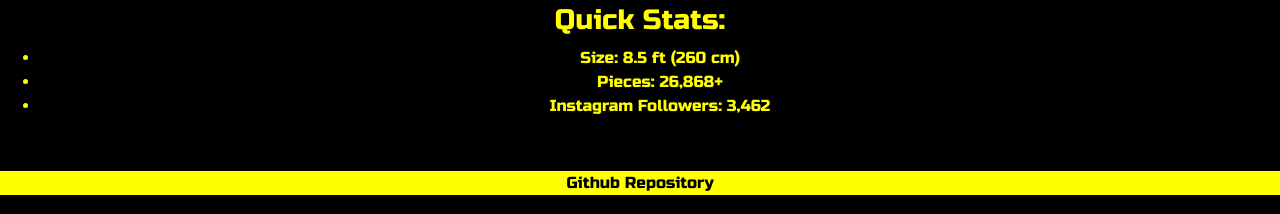
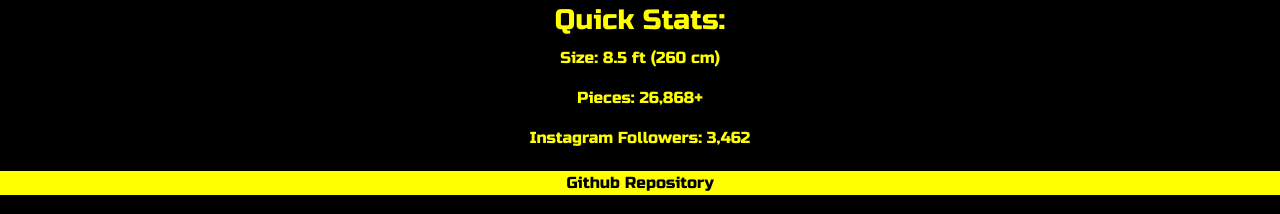
Before and after one commit to annielarkins/creativeProject1, a plain HTML site: page index.html in a window 1280 px wide. Shown: the part 605-819 px from the top of the page. Drawn offline with nearby package versions, Linux system fonts and the light colour scheme; files whose address does not match are found by name.

Commit message:
more small changes

```diff
--- a/index.html
+++ b/index.html
@@ -42,11 +42,9 @@
         Your browser does not support HTML5 video.
     </video>
     <h3> Quick Stats: </h3>
-    <ul>
-        <li>Size: 8.5 ft (260 cm)</li>
-        <li>Pieces: 26,868+</li>
-        <li>Instagram Followers: 3,462</li>
-    </ul>
+    <p>Size: 8.5 ft (260 cm)</p>
+    <p>Pieces: 26,868+</p>
+    <p>Instagram Followers: 3,462</p>
     <br>
     <br>
     <footer>
```
